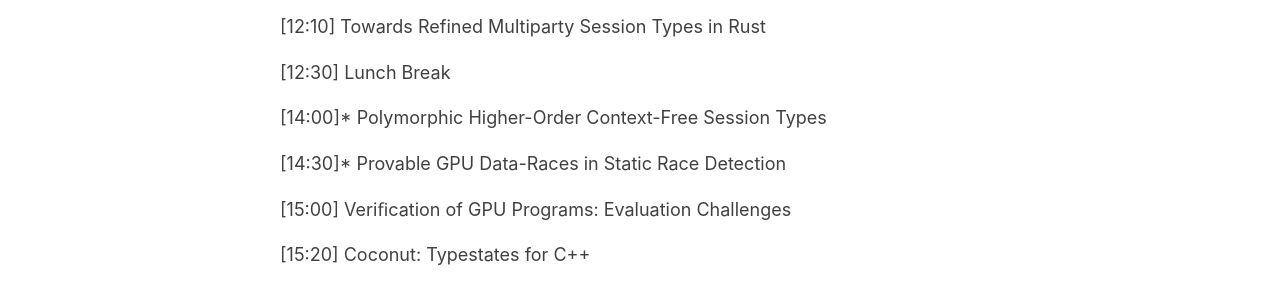
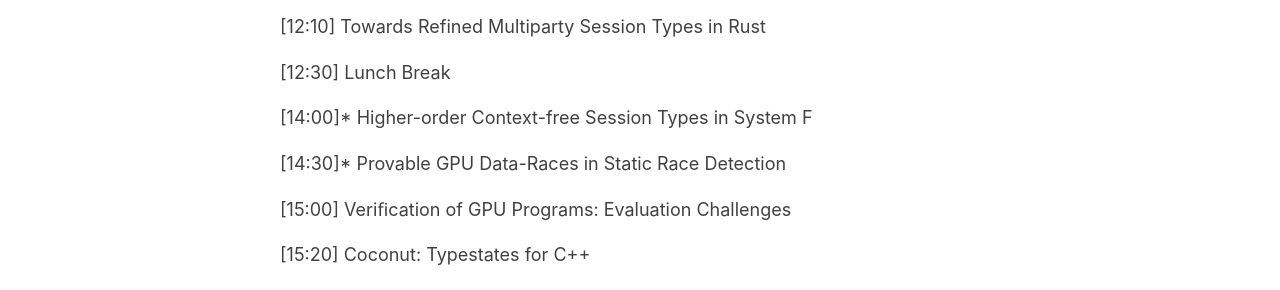
Before and after one commit to places-workshop/2022, a Jekyll site: the page built from _pages/programme.md, in a window 1280 px wide. Shown: the part 690-980 px from the top of the page. Built offline with Jekyll 4.4.1, drawn with Linux system fonts in a browser that asks for light colours.

Commit message:
vasco's title

```diff
--- a/_pages/programme.md
+++ b/_pages/programme.md
@@ -28,7 +28,7 @@ permalink: /programme/
 [12:30] Lunch Break
 
 
-[14:00]* Polymorphic Higher-Order Context-Free Session Types
+[14:00]* Higher-order Context-free Session Types in System F
 
 [14:30]* Provable GPU Data-Races in Static Race Detection
 
```
